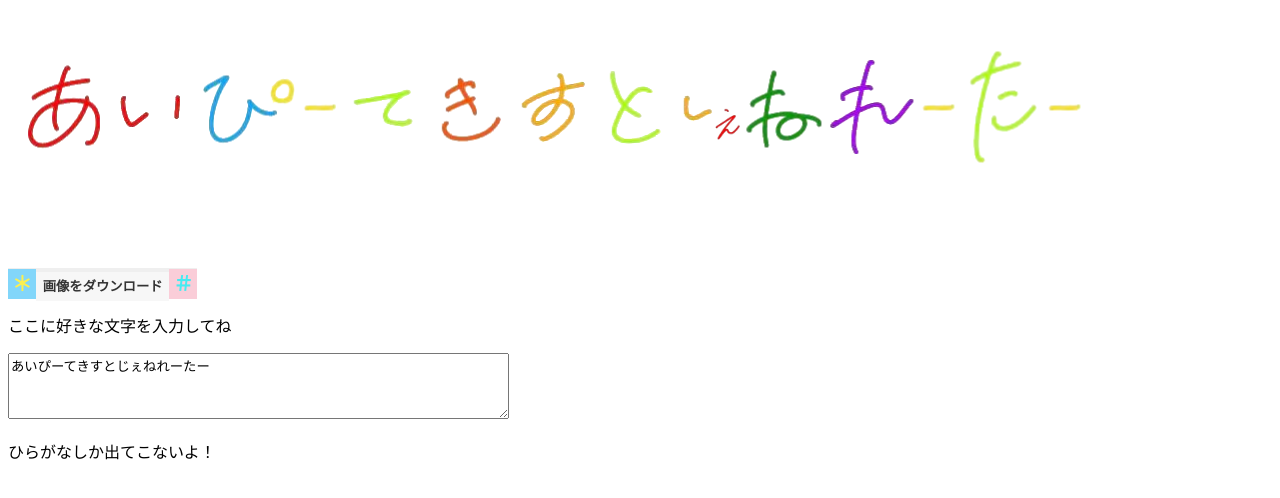
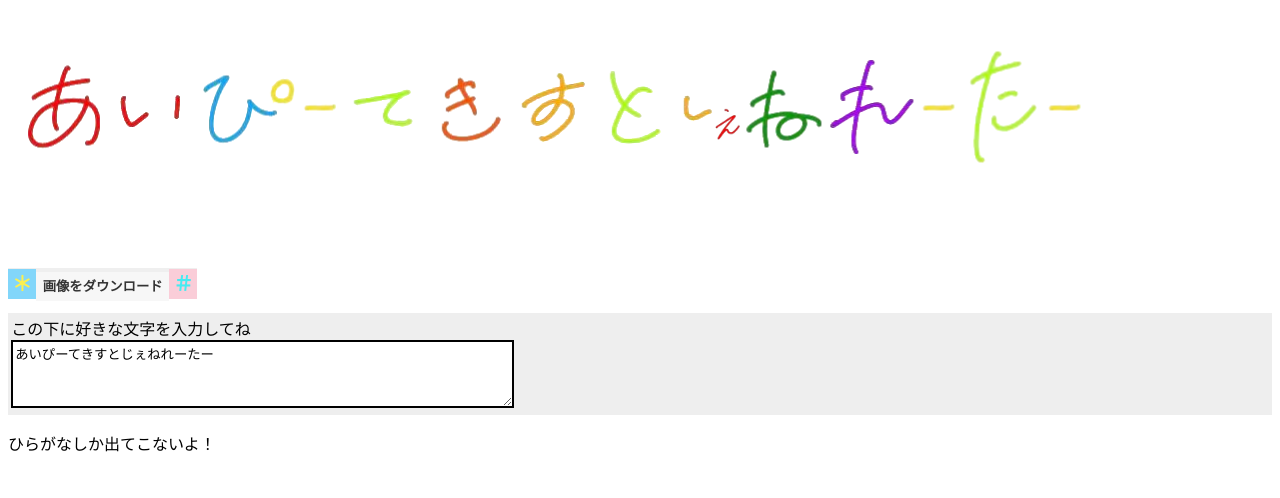
Before and after one commit to ixsiid/aipii_text_generator, a website: page docs/index.html in a window 1280 px wide. Drawn offline with Linux system fonts and the light colour scheme.

Commit message:
レイアウト変更

```diff
--- a/docs/index.html
+++ b/docs/index.html
@@ -166,6 +166,24 @@
 			font-size: 150%;
 		}
 
+		#textarea {
+			margin-top: 1em;
+			padding: 0.2em;
+			width: auto;
+			background-color: #eee;
+		}
+
+		#textarea p {
+			display: block;
+			margin: 0;
+			padding: 0;
+		}
+
+		textarea {
+			margin-top: 0;
+			border: 2px solid black;
+		}
+
 	</style>
 </head>
 
@@ -175,8 +193,10 @@
 	</div>
 	<div>
 		<button onclick="save();"><span id="asterisk">＊</span><span id="button_text">画像をダウンロード</span><span id="sharp">＃</span></button>
-		<p>ここに好きな文字を入力してね</p>
-		<textarea rows="4" cols="60" oninput="drawText(this.value);">あいぴーてきすとじぇねれーたー</textarea>
+		<div id="textarea">
+			<p>この下に好きな文字を入力してね</p>
+			<textarea rows="4" cols="60" oninput="drawText(this.value);">あいぴーてきすとじぇねれーたー</textarea>
+		</div>
 		<p>ひらがなしか出てこないよ！<a id="download" href="."></a></p>
 	</div>
 </body>
```
